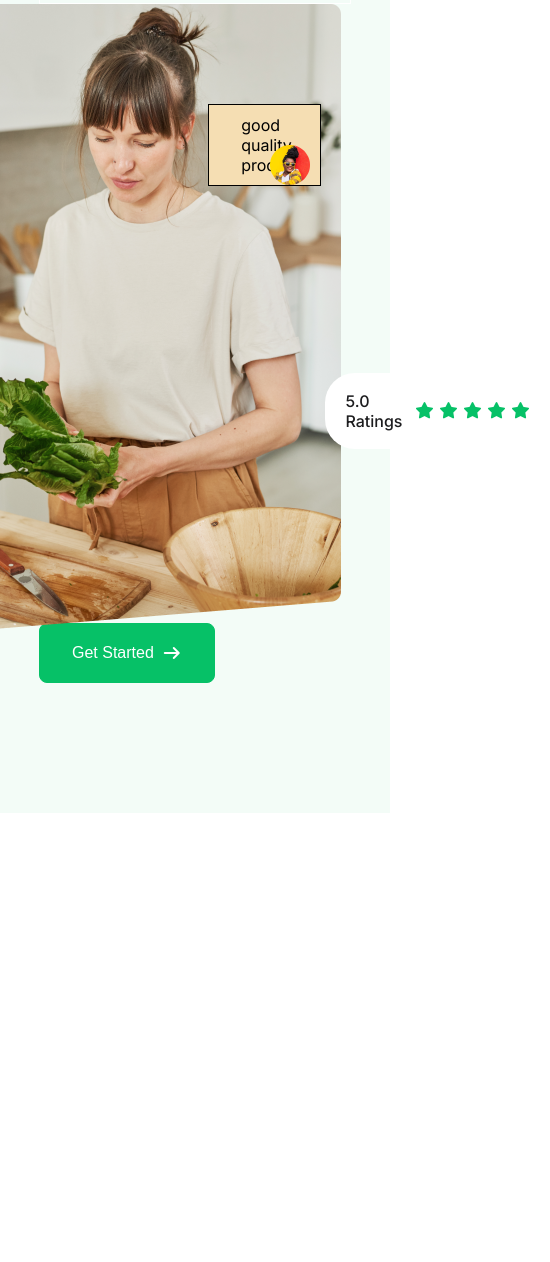
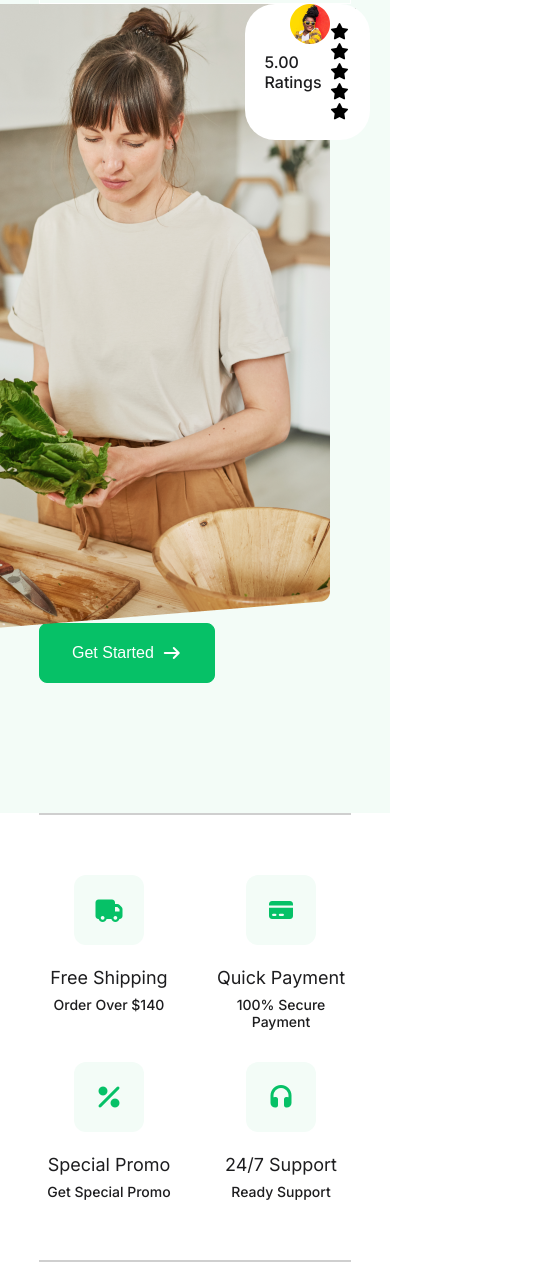
Before and after one commit to tonmoy-thedeveloper/foodies-landing-page, a plain HTML site: page index.html in a window 390 px wide. Shown: the part 134-1396 px from the top of the page, 550 px wide, since content can reach past the window. Before the commit the page ends 947 px from the top, so only its background shows below. Drawn offline with Linux system fonts and the light colour scheme.

Commit message:
Feat: Feature section added with responsiveness

```diff
--- a/css/responsive.css
+++ b/css/responsive.css
@@ -2,15 +2,26 @@
 /* Navbar start from here */
 
 @media screen and (max-width: 678px) {
-   .navbar .nav-links {
+  .navbar .nav-links {
     display: none;
-   }
-   .navbar .hamburger{
+  }
+  .navbar .hamburger {
     display: block;
-   }
+  }
 }
 
+/* Navbar end here */
 
-
-/* Navbar end here */
+/* Feature start here */
+#feature .feature-card-wrapper {
+  grid-template-columns: repeat(2, 1fr);
+  gap: 32px;
+}
+#feature .feature-card-wrapper .feature-card {
+  flex-direction: column;
+}
+#feature .feature-card-wrapper .feature-card .content {
+  text-align: center;
+}
+/* Feature end here */
 /* Mobile view responsive end here */
--- a/css/style.css
+++ b/css/style.css
@@ -105,52 +105,77 @@ header {
     color: #1d1d1f;
   }
 }
-
 .hero-img {
   position: relative;
 }
-.hero-img img {
-  position: absolute;
-  right: 10px;
-  z-index: 0;
-}
-.hero-image {
+.image-wrapper {
   position: relative;
 }
-.ratings {
+.image-wrapper img {
   position: absolute;
-  z-index: 10;
-  bottom: 45%;
-  left: 10px;
+  right: 40px;
+}
+.rating-badge {
+  display: inline-flex;
+  align-items: center;
+  gap: 8px;
+  border-radius: 30px;
   padding: 18px 20px;
-  background: #fff;
-  display: flex;
-  align-items: center;
-  gap: 12px;
-  border-radius: 30px;
+  background-color: #fff;
+  position: absolute;
+  top: 0;
+  right: 0;
 }
-.ratings p {
+.rating-badge span,
+.review-badge span {
   font-size: 1rem;
   font-weight: 500;
   color: #1d1d1f;
   text-transform: capitalize;
 }
-.ratings .stars {
-  display: flex;
-  gap: 4px;
-  color: #06c167;
-}
-.review {
-  position: absolute;
-  top: 100px;
-  right: 30px;
-  display: flex;
-  align-items: center;
-  gap: 12px;
-  padding: 10px 20px;
-  background-color: wheat;
-  border: 1px solid black;
-}
 /* Hero area styles end here */
 
 /* Header styles end here */
+
+/* Feature section styles start from here */
+#feature {
+  padding: 60px 0;
+  border-top: 2px solid #70707055;
+  border-bottom: 2px solid #70707055;
+}
+.feature-card-wrapper {
+  display: grid;
+  grid-template-columns: repeat(4, 1fr);
+}
+.feature-card {
+  display: flex;
+  align-items: center;
+  gap: 22px;
+}
+.feature-card > .icon {
+  display: flex;
+  align-items: center;
+  justify-content: center;
+  height: 70px;
+  width: 70px;
+  background: #f3fcf7;
+  border-radius: 12px;
+}
+.feature-card > .icon > i {
+  font-size: 1.5rem;
+  color: #06c167;
+}
+.feature-card > .content h4 {
+  font-size: 18px;
+  color: #1d1d1f;
+  text-transform: capitalize;
+  margin-bottom: 8px;
+  font-weight: 400;
+}
+.feature-card > .content h5 {
+  font-size: 14px;
+  color: #1d1d1f;
+  text-transform: capitalize;
+  font-weight: 500;
+}
+/* Feature section styles end here */
--- a/index.html
+++ b/index.html
@@ -54,9 +54,13 @@
                     <button class="btn-primary">get started <i class="fa-solid fa-arrow-right"></i></button>
                 </div>
                 <div class="hero-img">
-                    <img class="hero-image" src="./images/hero-img.png" alt="">
-                    <div class="ratings">
-                        <p>5.0 ratings</p>
+                    <div class="image-wrapper">
+                        <img src="./images/hero-img.png" alt="">
+
+                        <div class="rating-badge">
+                            <div>
+                                <span>5.00 ratings</span>
+                            </div>
                             <div class="stars">
                                 <i class="fa-solid fa-star"></i>
                                 <i class="fa-solid fa-star"></i>
@@ -65,14 +69,9 @@
                                 <i class="fa-solid fa-star"></i>
                             </div>
                         </div>
-                    <div class="review">
-                        <div>
-                            <img src="./images/avater.png" alt="" class="avatar">
-                        </div>
-                        <div>
-                            <span>
-                                good quality product
-                            </span>
+                        <div class="review-badge">
+                            <img src="./images/avater.png" alt="">
+                            <span>good quality food</span>
                         </div>
                     </div>
                 </div>
@@ -80,6 +79,51 @@
             <!-- Hero Area end here -->
         </div>
     </header>
+
+    <main>
+        <!-- Feature section HTML start from here -->
+        <section id="feature" class="container">
+            <div class="feature-card-wrapper">
+                <div class="feature-card">
+                    <div class="icon">
+                        <i class="fa-solid fa-truck"></i>
+                    </div>
+                    <div class="content">
+                        <h4>free shipping</h4>
+                        <h5>order over $140</h5>
+                    </div>
+                </div>
+                <div class="feature-card">
+                    <div class="icon">
+                        <i class="fa-solid fa-credit-card"></i>
+                    </div>
+                    <div class="content">
+                        <h4>quick payment</h4>
+                        <h5>100% secure payment</h5>
+                    </div>
+                </div>
+                <div class="feature-card">
+                    <div class="icon">
+                        <i class="fa-solid fa-percent"></i>
+                    </div>
+                    <div class="content">
+                        <h4>special promo</h4>
+                        <h5>get special promo</h5>
+                    </div>
+                </div>
+                <div class="feature-card">
+                    <div class="icon">
+                        <i class="fa-solid fa-headphones"></i>
+                    </div>
+                    <div class="content">
+                        <h4>24/7 support</h4>
+                        <h5>ready support</h5>
+                    </div>
+                </div>
+            </div>
+        </section>
+        <!-- Feature section HTML end here -->
+    </main>
 </body>
 
 </html>
```
Lines whose indentation alone changed are shown as unchanged.
